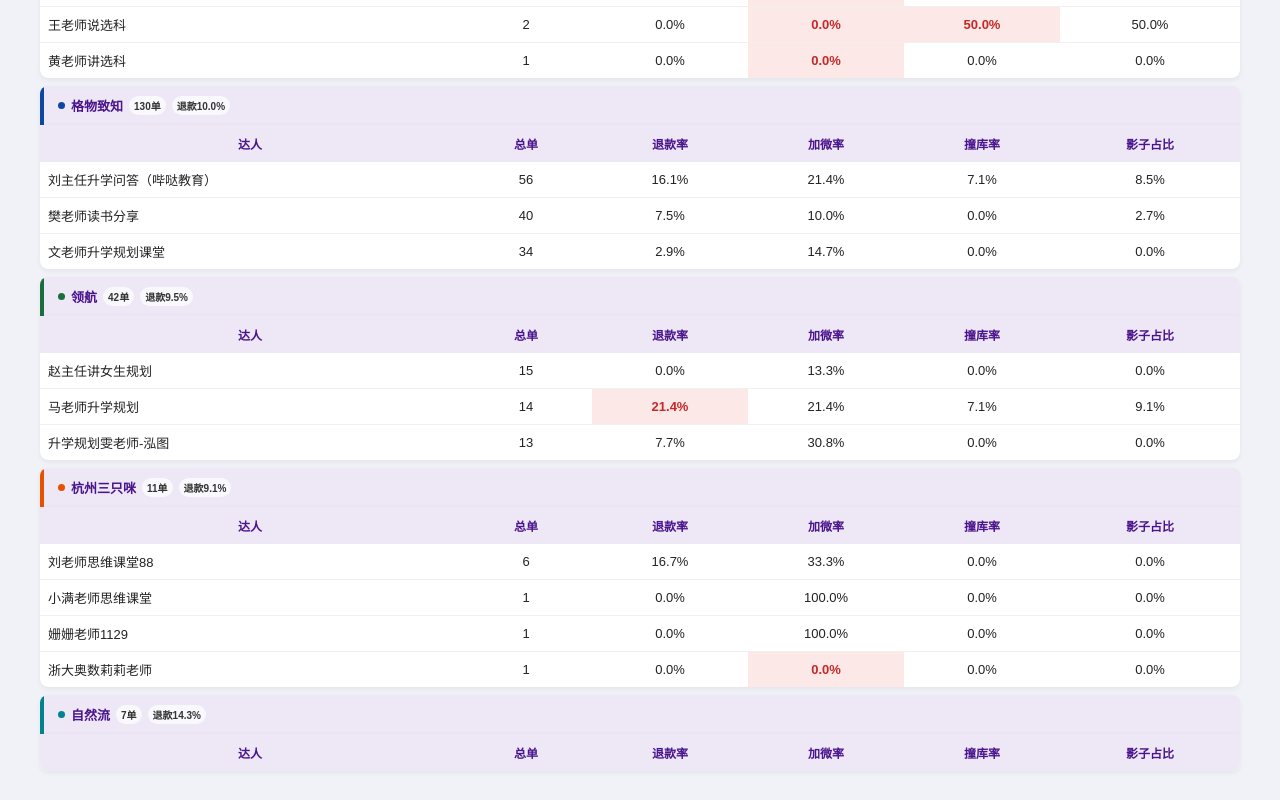
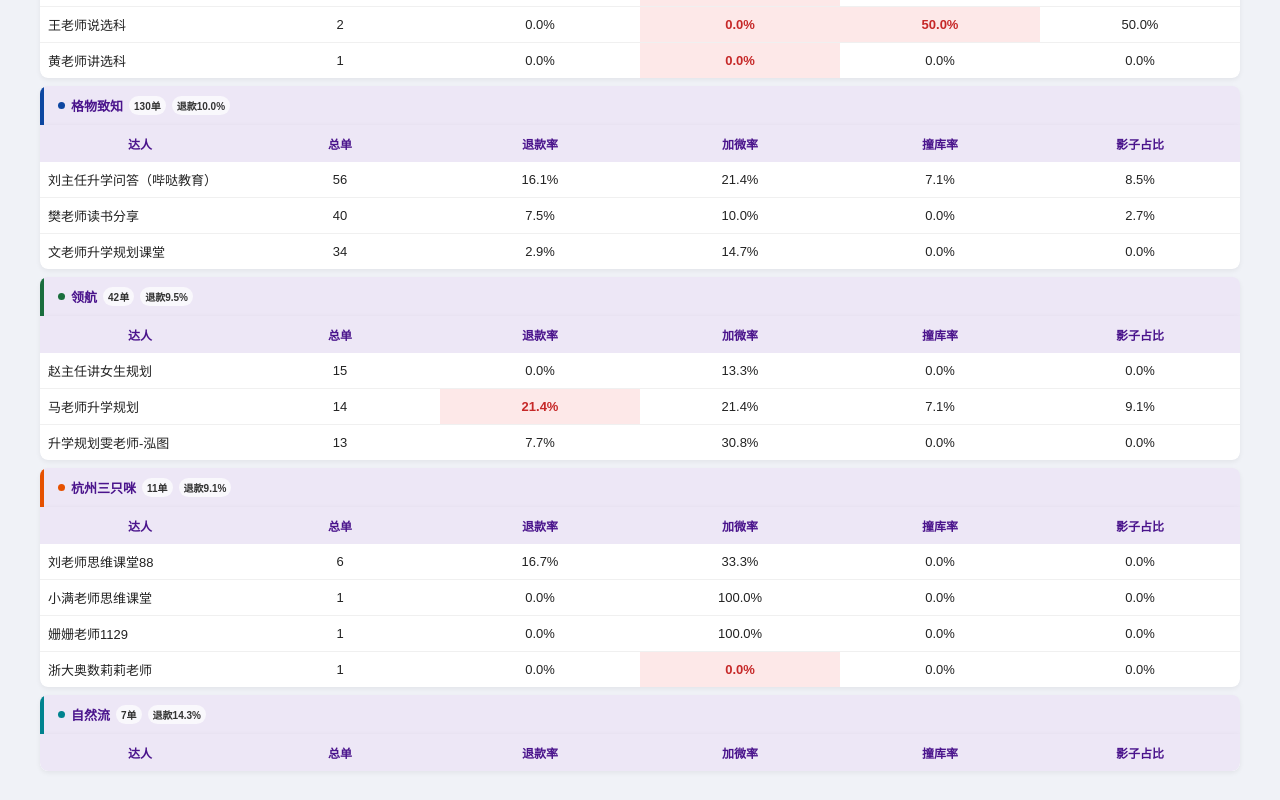
Before and after one commit to lin384722-svg/gzdb-report, a plain HTML site: page index.html in a window 1280 px wide. Shown: the part 1200-2000 px from the top of the page. Drawn offline with Linux system fonts and the light colour scheme.

Commit message:
修复达人明细列宽对齐

```diff
--- a/index.html
+++ b/index.html
@@ -146,14 +146,7 @@ html{scroll-behavior:smooth;}
       <span class="ch-badge">221单</span>
       <span class="ch-badge ">退款11.8%</span>
     </summary>
-    <div class="table-wrap" style="border-radius:0 0 8px 8px;"><table style="table-layout:fixed;"><colgroup>
-  <col style="width:35%">
-  <col style="width:11%">
-  <col style="width:13%">
-  <col style="width:13%">
-  <col style="width:13%">
-  <col style="width:15%">
-</colgroup>
+    <div class="table-wrap" style="border-radius:0 0 8px 8px;"><table style="table-layout:fixed;width:100%;">
       <thead><tr style="background:#ede7f6;color:#4a148c;">
         <th>达人</th><th>总单</th><th>退款率</th><th>加微率</th><th>撞库率</th><th>影子占比</th>
       </tr></thead><tbody><tr>
@@ -275,14 +268,7 @@ html{scroll-behavior:smooth;}
       <span class="ch-badge">130单</span>
       <span class="ch-badge ">退款10.0%</span>
     </summary>
-    <div class="table-wrap" style="border-radius:0 0 8px 8px;"><table style="table-layout:fixed;"><colgroup>
-  <col style="width:35%">
-  <col style="width:11%">
-  <col style="width:13%">
-  <col style="width:13%">
-  <col style="width:13%">
-  <col style="width:15%">
-</colgroup>
+    <div class="table-wrap" style="border-radius:0 0 8px 8px;"><table style="table-layout:fixed;width:100%;">
       <thead><tr style="background:#ede7f6;color:#4a148c;">
         <th>达人</th><th>总单</th><th>退款率</th><th>加微率</th><th>撞库率</th><th>影子占比</th>
       </tr></thead><tbody><tr>
@@ -313,14 +299,7 @@ html{scroll-behavior:smooth;}
       <span class="ch-badge">42单</span>
       <span class="ch-badge ">退款9.5%</span>
     </summary>
-    <div class="table-wrap" style="border-radius:0 0 8px 8px;"><table style="table-layout:fixed;"><colgroup>
-  <col style="width:35%">
-  <col style="width:11%">
-  <col style="width:13%">
-  <col style="width:13%">
-  <col style="width:13%">
-  <col style="width:15%">
-</colgroup>
+    <div class="table-wrap" style="border-radius:0 0 8px 8px;"><table style="table-layout:fixed;width:100%;">
       <thead><tr style="background:#ede7f6;color:#4a148c;">
         <th>达人</th><th>总单</th><th>退款率</th><th>加微率</th><th>撞库率</th><th>影子占比</th>
       </tr></thead><tbody><tr>
@@ -351,14 +330,7 @@ html{scroll-behavior:smooth;}
       <span class="ch-badge">11单</span>
       <span class="ch-badge ">退款9.1%</span>
     </summary>
-    <div class="table-wrap" style="border-radius:0 0 8px 8px;"><table style="table-layout:fixed;"><colgroup>
-  <col style="width:35%">
-  <col style="width:11%">
-  <col style="width:13%">
-  <col style="width:13%">
-  <col style="width:13%">
-  <col style="width:15%">
-</colgroup>
+    <div class="table-wrap" style="border-radius:0 0 8px 8px;"><table style="table-layout:fixed;width:100%;">
       <thead><tr style="background:#ede7f6;color:#4a148c;">
         <th>达人</th><th>总单</th><th>退款率</th><th>加微率</th><th>撞库率</th><th>影子占比</th>
       </tr></thead><tbody><tr>
@@ -396,14 +368,7 @@ html{scroll-behavior:smooth;}
       <span class="ch-badge">7单</span>
       <span class="ch-badge ">退款14.3%</span>
     </summary>
-    <div class="table-wrap" style="border-radius:0 0 8px 8px;"><table style="table-layout:fixed;"><colgroup>
-  <col style="width:35%">
-  <col style="width:11%">
-  <col style="width:13%">
-  <col style="width:13%">
-  <col style="width:13%">
-  <col style="width:15%">
-</colgroup>
+    <div class="table-wrap" style="border-radius:0 0 8px 8px;"><table style="table-layout:fixed;width:100%;">
       <thead><tr style="background:#ede7f6;color:#4a148c;">
         <th>达人</th><th>总单</th><th>退款率</th><th>加微率</th><th>撞库率</th><th>影子占比</th>
       </tr></thead><tbody></tbody></table></div></details></div>
```
